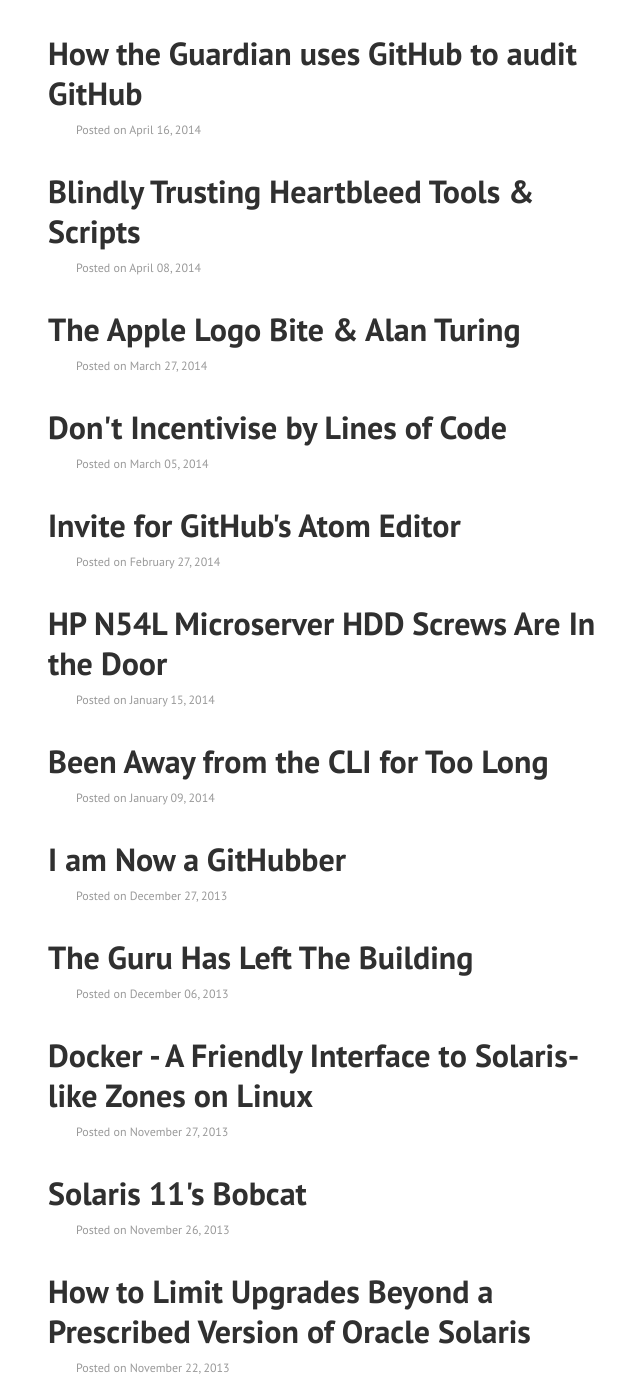
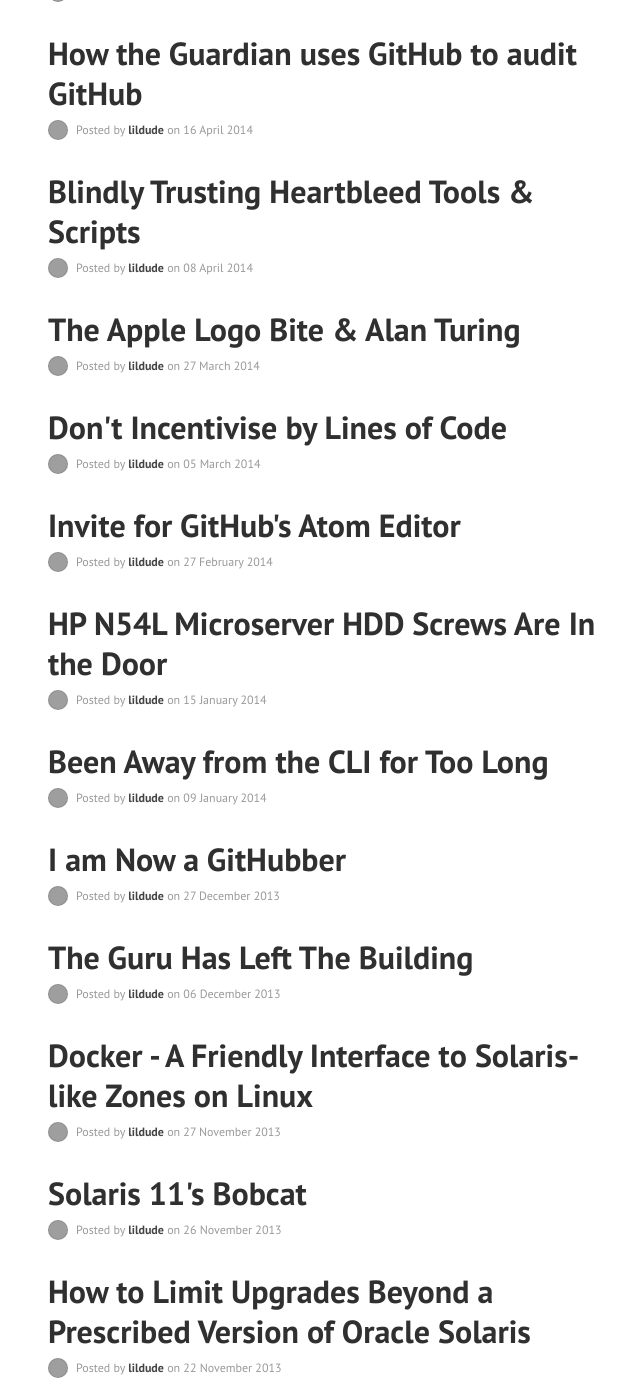
Before and after one commit to lildude/lildude.co.uk, a Jekyll site: the page built from index.html, in a window 1280 px wide and 1400 px high, scrolled down 247 px. Shown: the whole window, without its empty margins (304-944 px from the left). Built offline with Jekyll 4.4.1, drawn with Linux system fonts in a browser that asks for light colours; Markdown is read by kramdown in place of the engine named in the settings; some of the changed text lies outside the part shown; grey boxes are pictures that could not be loaded.

Commit message:
Improved formatting and author links

```diff
--- a/index.html
+++ b/index.html
@@ -8,14 +8,14 @@ layout: default
     <div class="post-content">
       <h1 class="post-title"><a href="{{site.baseurl }}{{ post.url }}">{{ post.title }}</a></h1>
       <p class="meta">
-        {% if post.author and post.author != "" %}
-          <a href="https://github.com/{{ post.author }}" class="post-author-image"><img src="https://avatars.githubusercontent.com/{{ post.author }}?s=40" alt="{{ post.author }}" /></a>
+        {% if site.name and site.name != "" %}
+          <a href="/about/" class="post-author-image"><img src="https://avatars.githubusercontent.com/{{ site.name }}?s=40" alt="{{ site.name }}" /></a>
         {% endif %}
         Posted
-        {% if post.author and post.author != "" %}
-          by <a href="https://github.com/{{ post.author }}" class="post-author">{{ post.author }}</a>
+        {% if site.name and site.name != "" %}
+          by <a href="/about/" class="post-author">{{ site.name }}</a>
         {% endif %}
-        on <span class="post-date">{{ post.date | date: "%B %d, %Y" }}</span>
+        on <span class="post-date">{{ post.date | date: "%d %B %Y" }}</span>
       </p>
     </div>
   </div>
```
Also changed, not shown: _layouts/post.html (+4 -4 lines).
